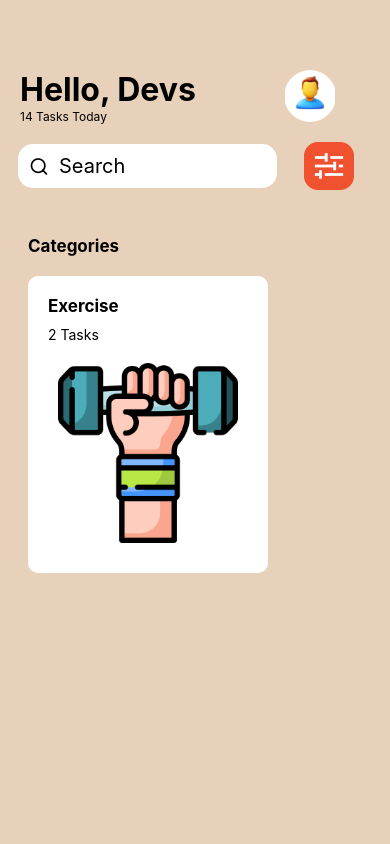
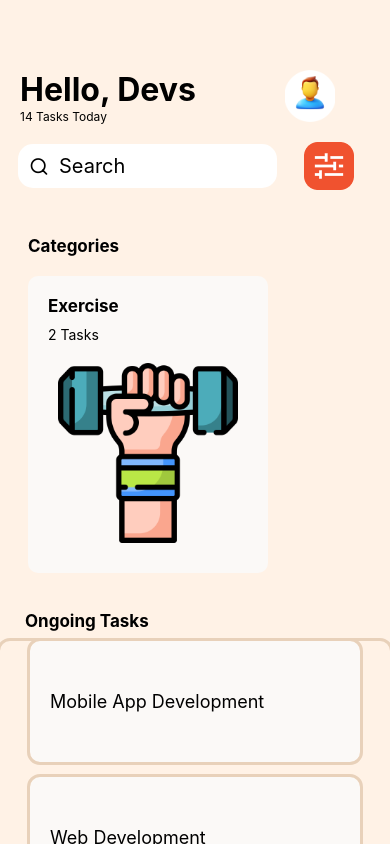
Before and after one commit to Nana-K-Yentumey/rn-assignment3-11339613, a React Native app: screen / in a window 390 px wide. Built offline with nearby package versions, Linux system fonts and the light colour scheme.

Commit message:
Partially completed ongoing tasks section

```diff
--- a/App.js
+++ b/App.js
@@ -1,5 +1,5 @@
 import { StatusBar } from 'expo-status-bar';
-import { StyleSheet, Text, View, Image, } from "react-native";
+import { StyleSheet, Text, View, Image, FlatList, ScrollView } from "react-native";
 import SearchBar from './SearchBar';
 import Categories from './Categories';
 
@@ -21,13 +21,40 @@ export default function App() {
       <View style={styles.part1}>
         <SearchBar />
       </View>
-
+      <ScrollView>
       <View>
         <Categories />
       </View>
 
+      <View style={styles.container}>
 
+        <Text style={styles.ongoingTasks}>Ongoing Tasks</Text>
+
+      <FlatList style={styles.list}
+        data={[
+          {key: 'Mobile App Development'},
+          {key: 'Web Development'},
+          {key: 'Doing Laudry'},
+          {key: 'Game development'},
+          {key: 'Chess Game'},
+          {key: 'Preparing for Exam'},
+          {key: 'Push ups'},
+          {key: 'Meditating'},
+          {key: 'Running'},
+          {key: 'Making Dinner'},
+          {key: 'Reading'},
+          {key: 'Watchin TV'},
+          {key: 'Making popcorn'},
+          {key: 'Sleeping'},
+          {key: 'Eating'},
+        ]}
+        renderItem={({item}) => <Text style={styles.item}>{item.key}</Text>}
+      />
+    </View>
+
+    </ScrollView>
       <StatusBar style="auto" />
+
     </View>
   );
 }
@@ -35,7 +62,7 @@ export default function App() {
 const styles = StyleSheet.create({
   page: {
     flex: 1,
-    backgroundColor: '#E8D1BA',
+    backgroundColor: '#fff2e6',
   },
 
   part1: {
@@ -86,4 +113,33 @@ const styles = StyleSheet.create({
     marginLeft: "10%",
   },
 
+  ongoingTasks: {
+
+    fontWeight: 'bold',
+    fontSize: 17,
+    margin: 10,
+    marginLeft: 25,
+  },
+
+  item: {
+    paddingTop: 50,
+    paddingBottom: 50,
+    paddingLeft: 20,
+    fontSize: 18,
+    backgroundColor: '#FBF9F7',
+    marginLeft: 30,
+    marginRight: 30,
+    marginBottom: 15,
+    borderRadius: 10,
+    outlineStyle: 'Solid',
+    outlineColor: '#E8D1BA',
+
+  },
+
+  list: {
+    borderRadius: 10,
+    outlineStyle: 'Solid',
+    outlineColor: '#E8D1BA',
+  }
+
 });
--- a/Categories.js
+++ b/Categories.js
@@ -3,8 +3,8 @@ import { StyleSheet, Text, View, Image, ScrollView, FlatList } from "react-nativ
 
 const Categories = () => {
     return (
-        <ScrollView>
         <View style={styles.container}>
+            <ScrollView>
             <Text style={styles.Categories}>Categories</Text>
             <ScrollView horizontal={true} showsHorizontalScrollIndicator={false} style={styles.cardsSection}>
                 <View style={styles.card}>
@@ -49,8 +49,9 @@ const Categories = () => {
                     <Image style={styles.cardIcon} source={require('./assets/cooking.png')} />
                 </View>
             </ScrollView>
+            </ScrollView>
         </View>
-        </ScrollView>
+
     );
 
 }
@@ -80,7 +81,7 @@ const styles = StyleSheet.create({
     },
 
     card: {
-        backgroundColor: 'white',
+        backgroundColor: '#FBF9F7',
         marginRight: 35,
         borderRadius: 10,
         padding: 10,
```
